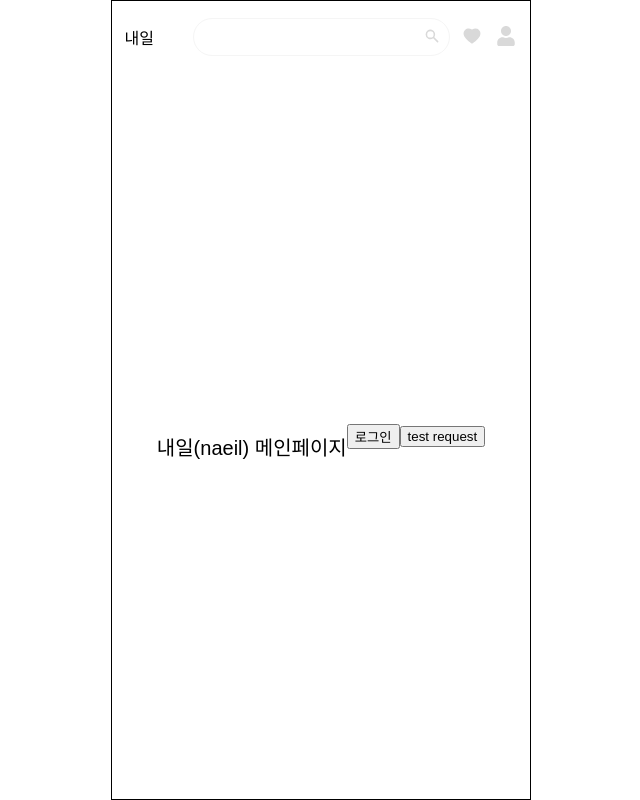
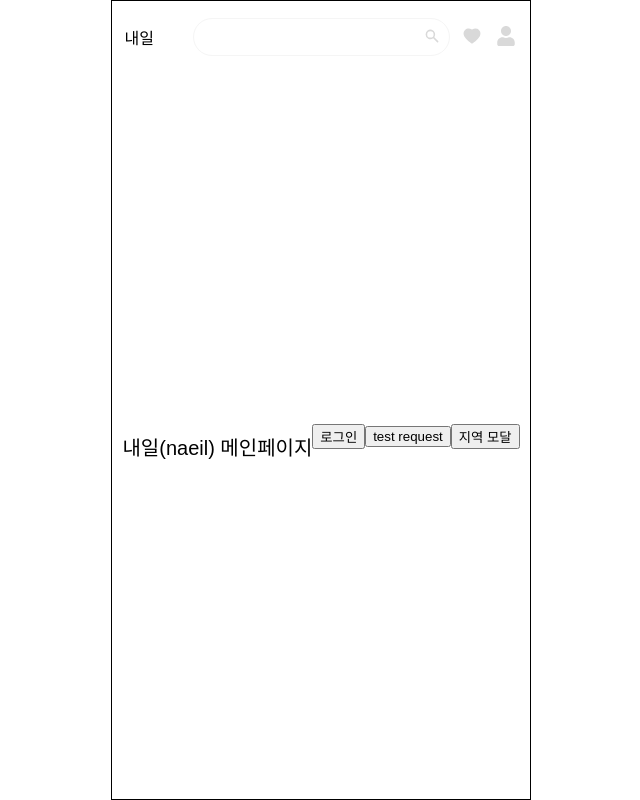
Before and after one commit to KUKATHON-5Team/KUKATHON-Frontend, a React (Create React App) app: page /main in a window 1280 px wide. Shown: the whole page, without its empty margins (319-959 px from the left). Built offline with nearby package versions, Linux system fonts and the light colour scheme.

Commit message:
메인페이지 수정

```diff
--- a/src/pages/MainPage.js
+++ b/src/pages/MainPage.js
@@ -4,6 +4,7 @@ import axios from "../api/axios";
 import formAxios from "../api/formAxios";
 import { PageContainer } from "../container/PageContainer";
 import { Cookies } from "react-cookie";
+import { RegionModal } from "../components/RegionModal";
 
 const cookies = new Cookies();
 
@@ -56,6 +57,8 @@ export const MainPage = () => {
 
   useEffect(() => {}, []);
 
+  const [isOpen, setIsOpen] = useState(false);
+
   return (
     <PageContainer topnav>
       <MainPageContainer>
@@ -74,6 +77,14 @@ export const MainPage = () => {
         >
           test request
         </button>
+        <button
+          onClick={() => {
+            setIsOpen(!isOpen);
+          }}
+        >
+          지역 모달
+        </button>
+        <RegionModal isOpen={isOpen} setIsOpen={setIsOpen} />
       </MainPageContainer>
     </PageContainer>
   );
```
